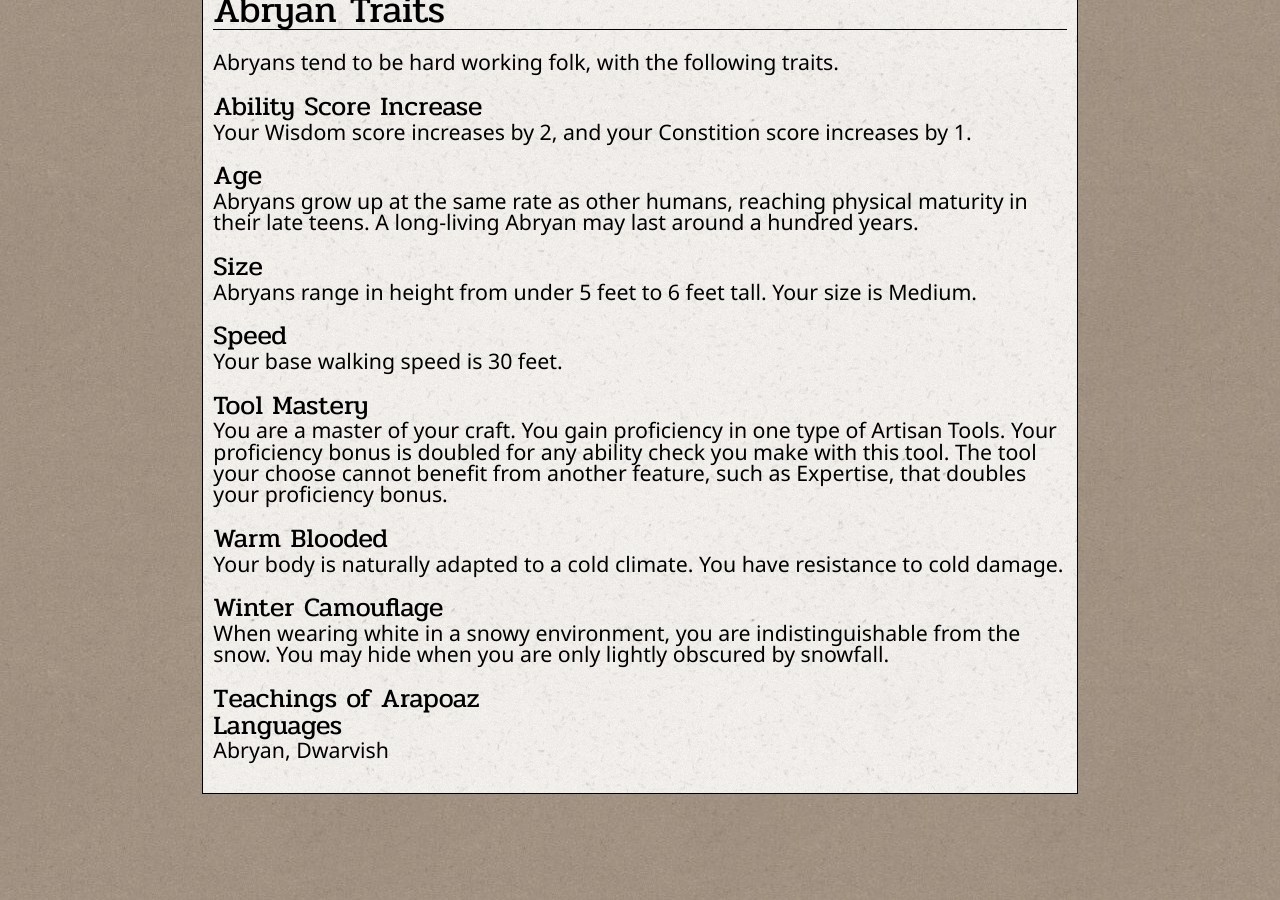
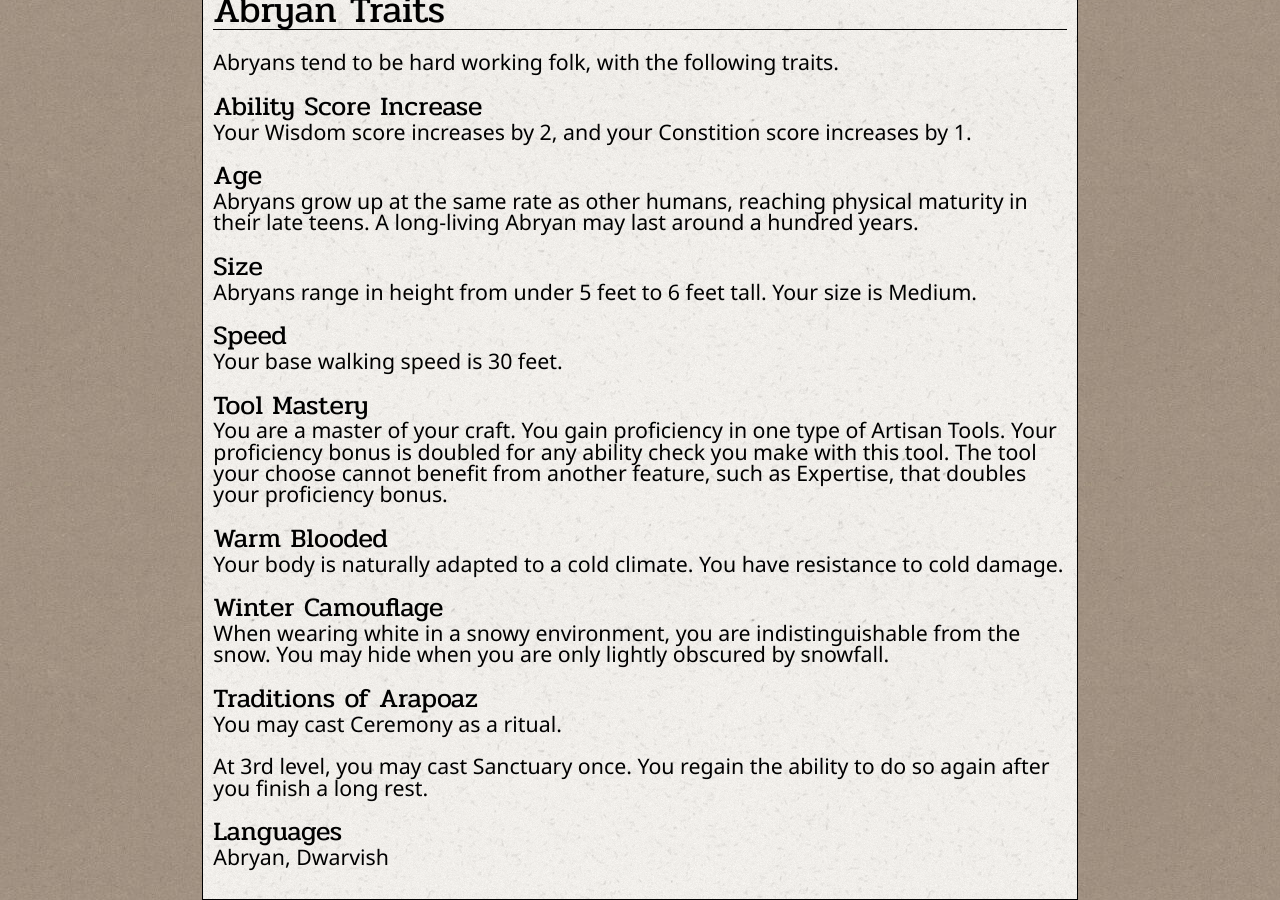
Before and after one commit to EmmiaSilk/rpg-notes, a Jekyll site: the page built from _collections/_uatera_ancestries/abryan.md, in a window 1280 px wide and 900 px high, scrolled down 1014 px. Built offline with Jekyll 4.4.1, drawn with Linux system fonts in a browser that asks for light colours; before the commit the page ends 1808 px from its top, so only the background shows below that.

Commit message:
Added the contents of Traditions of Arapoaz.

```diff
--- a/_collections/_uatera_ancestries/abryan.md
+++ b/_collections/_uatera_ancestries/abryan.md
@@ -69,8 +69,11 @@ damage.
 When wearing white in a snowy environment, you are indistinguishable from the
 snow. You may hide when you are only lightly obscured by snowfall.
 
-#### Teachings of Arapoaz
+#### Traditions of Arapoaz
+You may cast Ceremony as a ritual.
 
+At 3rd level, you may cast Sanctuary once. You regain the ability to do so
+again after you finish a long rest.
 
 #### Languages
 Abryan, Dwarvish
```
